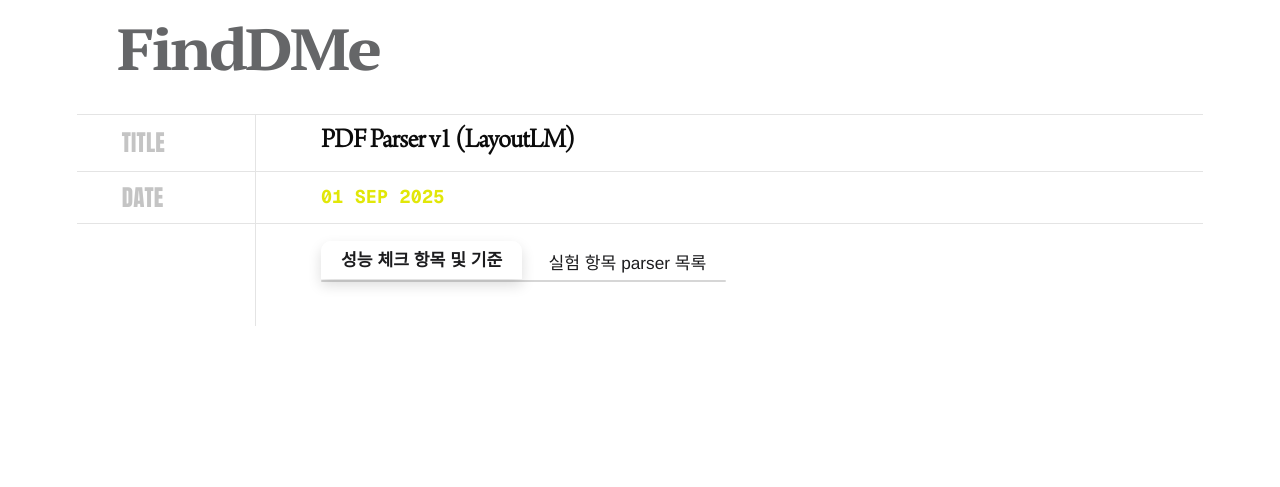
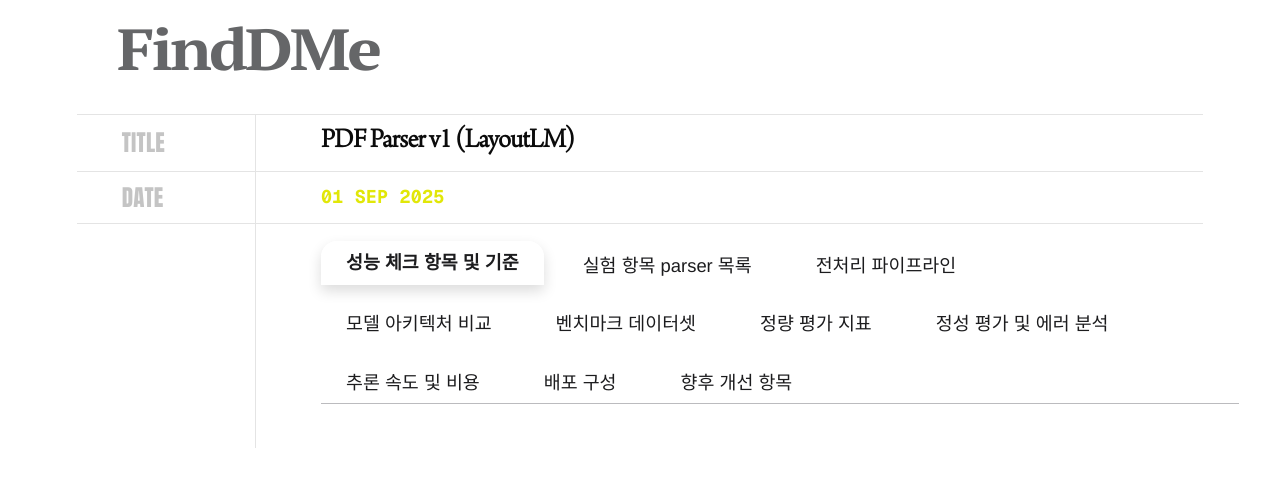
Before and after one commit to finddme/finddme.github.io, a Jekyll site: the page built from _official_projects/2025-09-01-pdf_parser_v1.md, in a window 1280 px wide. Shown: the top 487 px of the page. Built offline with Jekyll 4.4.1, drawn with Linux system fonts in a browser that asks for light colours; nearby versions of some CDN libraries; some web fonts are replaced; comment, search, counter and statistics services are not loaded.

Commit message:
style(post): longer thin systemGray baseline, roomier rounder tabs, wrap to multiple rows; add dummy headings to test wrapping

```diff
--- a/_official_projects/2025-09-01-pdf_parser_v1.md
+++ b/_official_projects/2025-09-01-pdf_parser_v1.md
@@ -10,3 +10,19 @@
 # [성능 체크 항목 및 기준]
 
 # [실험 항목 parser 목록]
+
+# [전처리 파이프라인]
+
+# [모델 아키텍처 비교]
+
+# [벤치마크 데이터셋]
+
+# [정량 평가 지표]
+
+# [정성 평가 및 에러 분석]
+
+# [추론 속도 및 비용]
+
+# [배포 구성]
+
+# [향후 개선 항목]
--- a/_scss/component/_post.scss
+++ b/_scss/component/_post.scss
@@ -396,41 +396,40 @@
 
 .post-tabs__list {
   /* inline-flex so the row shrinks to the tabs → the baseline can be sized
-     relative to the tab-row width (≈3 tabs' length when there are 2). */
+     relative to the tab-row width. Wraps to multiple rows when tabs overflow. */
   display: inline-flex;
+  flex-wrap: wrap;
   align-items: flex-end;
-  gap: 6px;
+  gap: 14px;                 /* space between tabs (and between wrapped rows) */
   position: relative;
   margin-bottom: 1.1rem;
   max-width: 100%;
 }
 
-/* baseline under the tabs, ~1.5x the tab-row width (about 3 tabs when there are 2) */
+/* baseline under the tabs: iOS systemGray, thin, ~2cm longer than the tab row */
 .post-tabs__list::after {
   content: "";
   position: absolute;
   left: 0;
   bottom: 0;
-  width: 150%;
-  max-width: 100%;
-  height: 2px;
-  background: rgba(0, 0, 0, 0.16);
-  border-radius: 2px;
+  width: calc(100% + 2cm);
+  height: 1px;
+  background: rgba(142, 142, 147, 0.6);   /* iOS systemGray (#8E8E93) */
 }
 
 .post-tabs__tab {
   appearance: none;
   cursor: pointer;
   font: inherit;
-  font-size: 0.86rem;
+  font-size: 0.92rem;
   line-height: 1;
   color: #1c1c1e;
-  padding: 0.5rem 0.95rem;
+  padding: 0.62rem 1.2rem;
   position: relative;
   /* rounded-top rectangle sitting on the baseline (square bottom) */
   border: 1px solid rgba(255, 255, 255, 0.6);
   border-bottom: 0;
-  border-radius: 10px 10px 0 0;
+  border-radius: 16px 16px 0 0;
   background: rgba(255, 255, 255, 0.42);
   -webkit-backdrop-filter: blur(8px) saturate(150%);
   backdrop-filter: blur(8px) saturate(150%);
```
